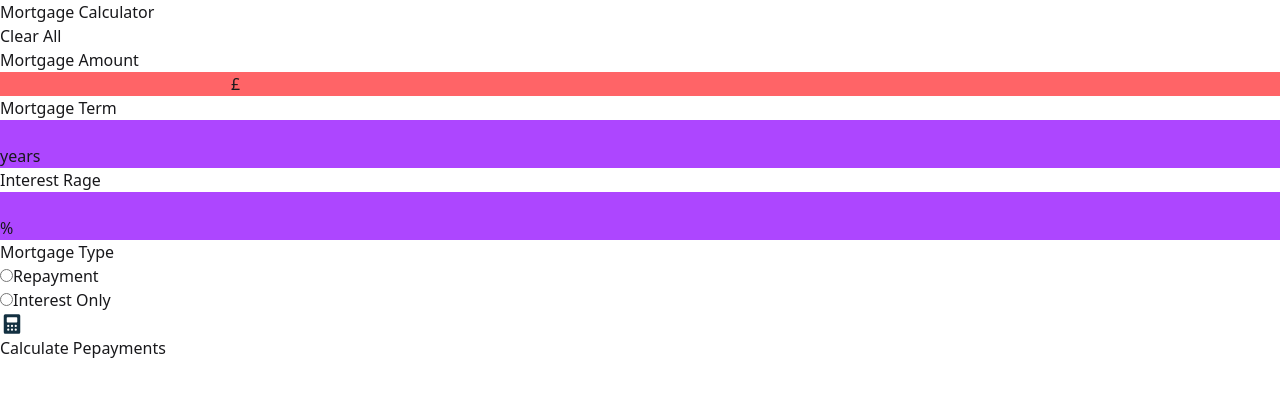
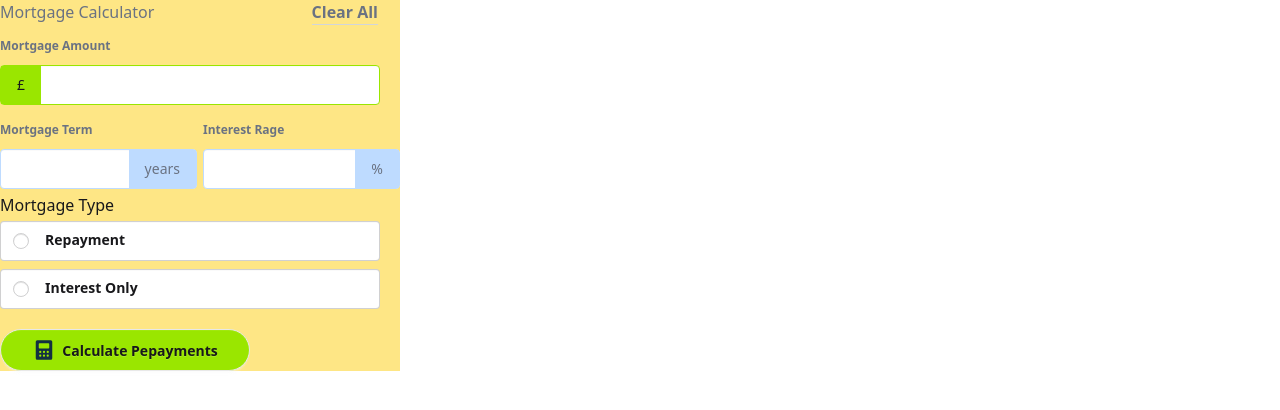
Before and after one commit to ItaloDev-Marcelo/Mortgage-repayment-ts, a React (Vite) app: page / in a window 1280 px wide. Shown: the top 410 px of the page. Built offline with nearby package versions, Linux system fonts and the light colour scheme.

Commit message:
corrindo calculo e testando outras opções

```diff
--- a/src/components/Form.tsx
+++ b/src/components/Form.tsx
@@ -17,14 +17,14 @@ const Form = ({register,handleSubmit, errors, reset}:FormProps) => {
 
 
   return (
-    <form onSubmit={handleSubmit(formResult)}>
-         <div>
-           <legend>Mortgage Calculator</legend>  <button onClick={resetForm}>Clear All</button>
+    <form onSubmit={handleSubmit(formResult)} className='bg-amber-200 w-[330px] xl:w-[400px]'>
+         <div className='flex flex-col xl:flex-row xl:justify-between pr-5.5'>
+           <legend className='text-gray-500'>Mortgage Calculator</legend>  <button onClick={resetForm} className='border-b-1 border-gray-300 text-gray-500 font-semibold'>Clear All</button>
          </div>
          <Input register={register} error={errors}
           name='mortgageAmount' title='Mortgage Amount'
           subText='£' direction='l' />
-         <div>
+         <div className='xl:flex xl:gap-1.5'>
          <Input register={register} error={errors}
           name='mortgageTerm' title='Mortgage Term '
           subText='years' direction='r'
@@ -40,7 +40,7 @@ const Form = ({register,handleSubmit, errors, reset}:FormProps) => {
             <InputRadios value='Interest Only' register={register} name='mortgageType' />
          </div>
 
-         <button type='submit'> <img src={Calculator} alt='' /> Calculate Pepayments</button>
+         <button type='submit' className='btn bg-lime-400 w-[250px] rounded-3xl py-[20px] mt-4'> <img src={Calculator} alt='' /> Calculate Pepayments</button>
     </form>
   )
 }
--- a/src/components/Input.tsx
+++ b/src/components/Input.tsx
@@ -3,16 +3,17 @@ import ErrorText from '../components/ErrorTxt'
 
 const Input = ({register, error, name,title, subText, direction}:InputProps) => {
   return (
-    <div>
-        <label htmlFor='name'>{title}</label>
-        <div className={direction === 'l' ? 'flex flex-row bg-red-400' : ' bg-purple-500'}>
-            <input type='text' id='name' {...register(name)}  />
-            <div>
-               <span>{subText}</span>
+    <fieldset className='fieldset'>
+        <label className='fieldset-legend text-gray-500' htmlFor='name'>{title}</label>
+        <div className={direction === 'r' ? 'flex flex-row input  border-blue-200 relative ' :
+           '  input relative flex-row-reverse border-lime-400 w-[380px]'}>
+            <input type='text' id='name' {...register(name)} className={direction === 'l' ? 'pl-9' : ''}  />
+            <div className={` p-2 px-4 h-[100%] cursor-auto  ${direction === 'r' ? 'absolute right-0 bg-blue-200 text-gray-500' : 'absolute left-0 bg-lime-400' }`}>
+               <span className="font-medium text-[1em]">{subText}</span>
             </div>
         </div>
        {error &&  <ErrorText error={error[name]} />}
-    </div>
+    </fieldset>
   )
 }
 
--- a/src/components/InputRadio.tsx
+++ b/src/components/InputRadio.tsx
@@ -2,12 +2,12 @@ import type { InputRadio } from "../types/input.radio.type"
 
 const InputRadios = ({value, register, name}:InputRadio) => {
   return (
-    <div>
-       <label>
-           <input type='radio'  value={value} {...register(name)} />
-           {value}
+    <fieldset className="fieldset">
+       <label className="input w-[380px]">
+           <input type='radio'   value={value} className="mr-2 radio radio-xs" {...register(name)} />
+           <span className="fieldset-legend mt-[-.5em] xl:mr-[1em] font-semibold">{value} </span>
        </label>
-    </div>
+    </fieldset>
   )
 }
 
--- a/src/components/RepaymentsEmpathy.tsx
+++ b/src/components/RepaymentsEmpathy.tsx
@@ -1,5 +1,4 @@
-import React from 'react'
-
+// import EmpathyIcon from './'
 const RepaymentsEmpathy = () => {
   return (
     <section>
--- a/src/helpers/MortageContainer.tsx
+++ b/src/helpers/MortageContainer.tsx
@@ -0,0 +1,10 @@
+import React from 'react'
+type MortageContainerProps = {children: React.ReactNode}
+
+const MortageContainer = ({children}:MortageContainerProps ) => {
+  return (
+    <div>{children}</div>
+  )
+}
+
+export default MortageContainer
--- a/src/layout/CalculateRepaymentsLayout.tsx
+++ b/src/layout/CalculateRepaymentsLayout.tsx
@@ -1,12 +1,39 @@
 import Form from '../components/Form'
+import MortageContainer from '../helpers/MortageContainer';
 import UseForm from '../hooks/UseForm';
 const CalculateRepaymentsLayout = () => {
  const {Amount,Term,Rate,MortType, register, handleSubmit, errors, reset} = UseForm();
  console.log(Amount,Term,Rate,MortType)
+
+
+ const calRepayment = (Amount: number,Term: number,Rate: number,MortType: "Repayment" | "Interest") =>  {
+          const taxaMonth = Rate / 100 / 12;
+          const totalOfMonths =  Term * 12;
+      if(MortType === 'Repayment') {
+           const MonthPayment =
+      Amount *
+      (taxaMonth  * Math.pow(1 + taxaMonth , totalOfMonths)) /
+      (Math.pow(1 + taxaMonth , totalOfMonths) - 1);
+
+    const TotalPayment = MonthPayment * totalOfMonths;
+
+          return {MonthPayment,TotalPayment}
+        }else {
+           const MonthPayment = Amount * taxaMonth
+           const TotalPayment = MonthPayment * totalOfMonths;
+          return {MonthPayment,TotalPayment}
+      }
+ }
+
+const {MonthPayment, TotalPayment} = calRepayment(300000, 25,5.25,'Repayment')
+
+console.log(MonthPayment.toString().slice(0, 7).replace(/(\d{1})(?=(\d{3})+(?!\d))/gi, '$1,'), TotalPayment.toString().slice(0, 9).replace(/(\d{1})(?=(\d{3})+(?!\d))/gi, '$1,'))
+
+
   return (
-    <div>
+    <MortageContainer>
         <Form register={register} errors={errors} reset={reset} handleSubmit={handleSubmit} />
-    </div>
+    </MortageContainer>
   )
 }
 
```
Also changed, not shown: src/helpers/RepaymentsDisplay.tsx (+9 -2 lines).
